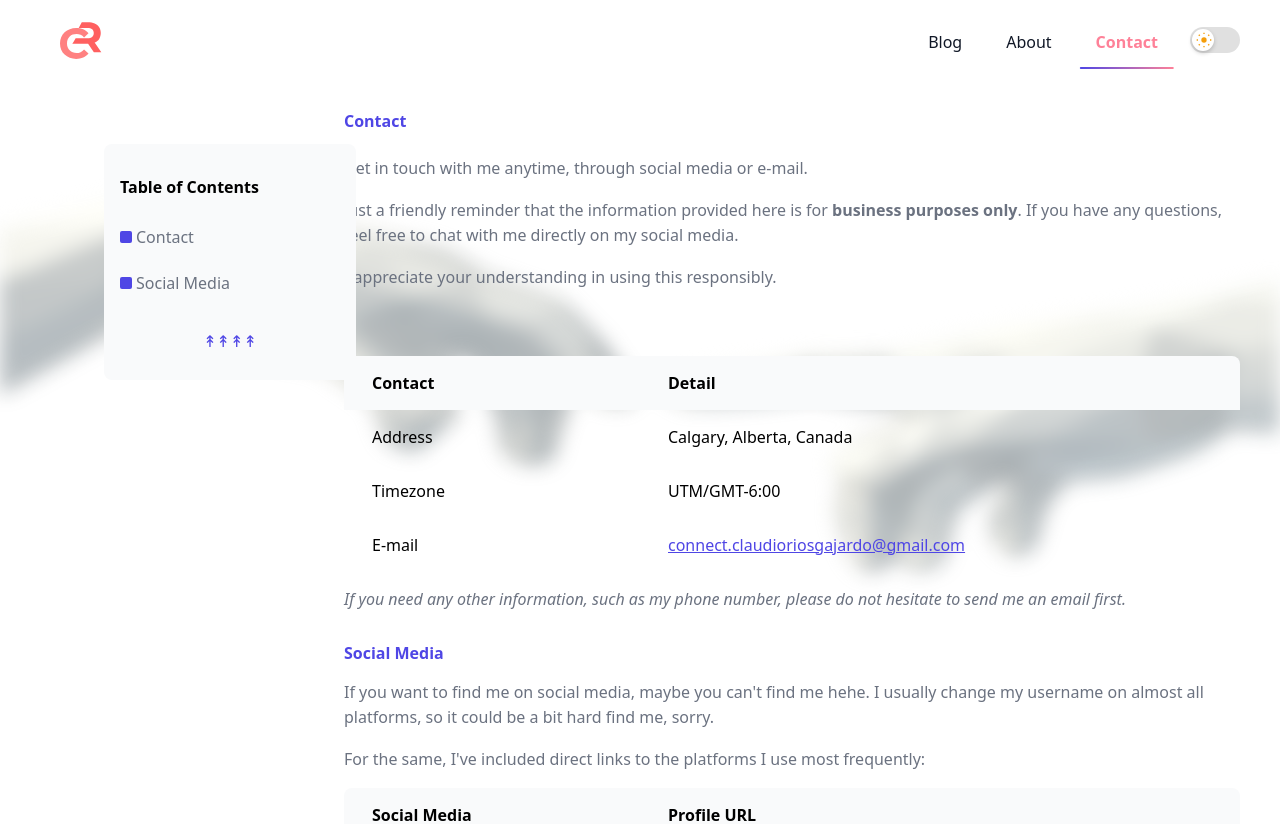
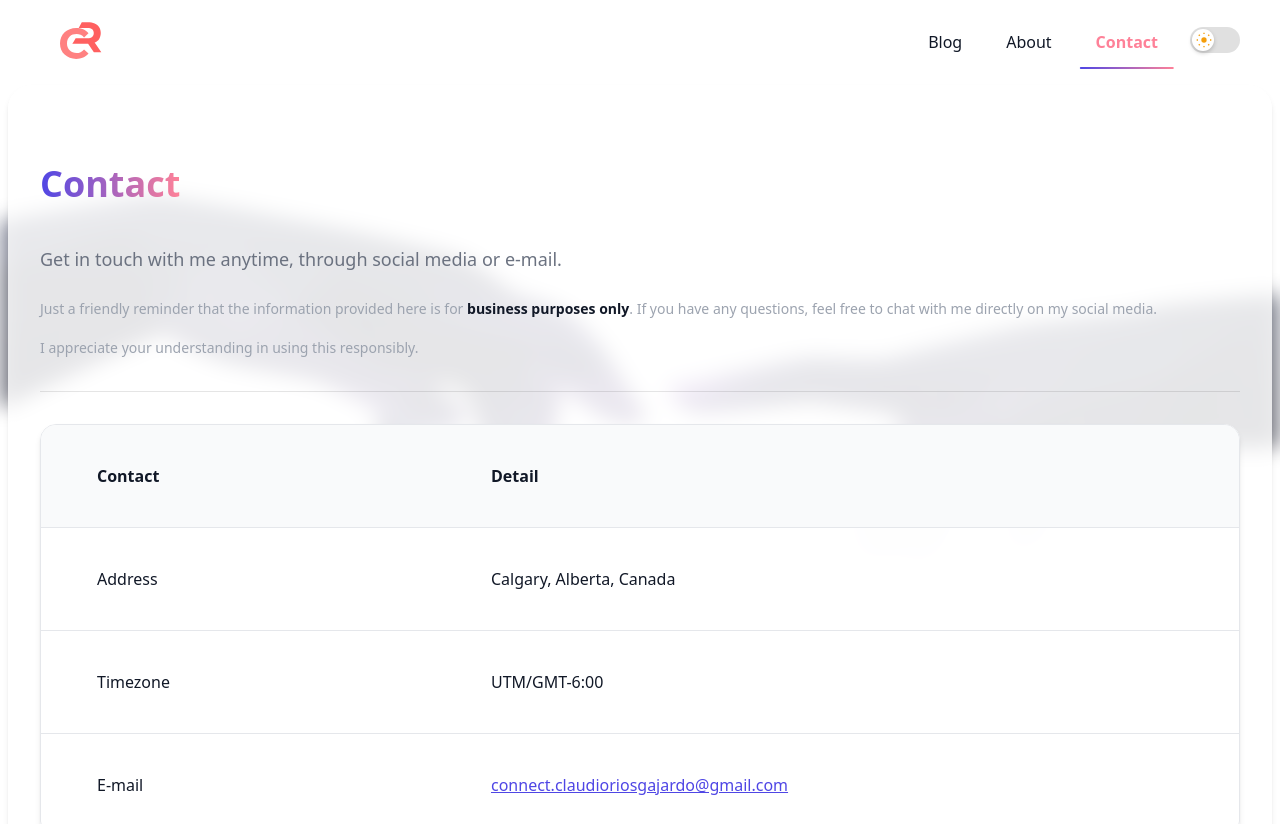
Before and after one commit to claudio-riosg/portfolio, an Angular app: page /contact in a window 1280 px wide. Shown: the top 824 px of the page. Built offline with nearby package versions, Linux system fonts and the light colour scheme.

Commit message:
update styles in contact page

```diff
--- a/src/app/features/contact/components/contact-info/contact-info.component.html
+++ b/src/app/features/contact/components/contact-info/contact-info.component.html
@@ -1,5 +1,5 @@
 <div class="contact-section">
-  <h1 class="contact-title">Contact</h1>
+  <h1 class="contact-title"><span class="title-gradient">Contact</span></h1>
 
   <div class="contact-content">
     <p class="contact-description">
--- a/src/app/features/contact/components/contact-info/contact-info.component.scss
+++ b/src/app/features/contact/components/contact-info/contact-info.component.scss
@@ -3,34 +3,50 @@
 }
 
 .contact-title {
-  font-size: calc(var(--text-base) * 2.5);
-  font-weight: 700;
-  color: var(--color-primary);
+  font-size: var(--font-size-h3, 2.25rem);
+  font-weight: var(--font-weight-bold, 700);
+  color: var(--color-heading, #f3f4f6);
   margin-bottom: var(--space-lg);
+  padding-bottom: var(--space-sm);
+}
+
+.title-gradient {
+  background: linear-gradient(90deg, var(--color-primary, #4f46e5), var(--color-secondary, #ec4899));
+  -webkit-background-clip: text;
+  -webkit-text-fill-color: transparent;
+  background-clip: text;
+  color: transparent;
+  display: inline-block;
+  position: relative;
 }
 
 .contact-description {
-  font-size: var(--text-md);
-  color: var(--color-text-secondary);
-  margin-bottom: var(--space-md);
-  line-height: 1.6;
+  font-size: var(--font-size-md, 1.125rem);
+  color: var(--color-text-secondary, #d1d5db);
+  margin-bottom: var(--space-lg);
+  line-height: 1.7;
 }
 
 .contact-note {
-  font-size: var(--text-sm);
-  color: var(--color-text-secondary);
+  font-size: var(--font-size-sm, 0.875rem);
+  color: var(--color-text-tertiary, #9ca3af);
   margin-bottom: var(--space-md);
   line-height: 1.6;
+  strong {
+    color: var(--color-text-primary, #f3f4f6);
+    font-weight: var(--font-weight-semibold, 600);
+  }
 }
 
 .contact-divider {
   height: 1px;
-  background-color: var(--color-border);
+  background-color: var(--color-border-subtle, rgba(255, 255, 255, 0.1));
   margin: var(--space-xl) 0;
 }
 
 .contact-footer {
-  font-size: var(--text-sm);
-  color: var(--color-text-secondary);
+  font-size: var(--font-size-sm, 0.875rem);
+  color: var(--color-text-secondary, #d1d5db);
   font-style: italic;
+  margin-top: var(--space-lg);
 }
--- a/src/app/features/contact/components/social-media-info/social-media-info.component.html
+++ b/src/app/features/contact/components/social-media-info/social-media-info.component.html
@@ -1,5 +1,5 @@
   <div class="social-section">
-    <h2 class="section-title">Social Media</h2>
+    <h2 class="section-title"><span class="title-gradient">Social Media</span></h2>
     <p class="section-description">
       If you want to find me on social media, maybe you can't find me hehe. I usually change my username on almost all platforms,
       so it could be a bit hard find me, sorry.
--- a/src/app/features/contact/components/social-media-info/social-media-info.component.scss
+++ b/src/app/features/contact/components/social-media-info/social-media-info.component.scss
@@ -1,15 +1,27 @@
 .social-section {
+  margin-top: var(--space-xxl);
   .section-title {
-    font-size: calc(var(--text-base) * 1.8);
-    font-weight: 600;
-    color: var(--color-primary);
-    margin-bottom: var(--space-md);
+    font-size: var(--font-size-h3, 2.25rem);
+    font-weight: var(--font-weight-bold, 700);
+    color: var(--color-heading, #f3f4f6);
+    margin-bottom: var(--space-lg);
+    padding-bottom: var(--space-sm);
   }
 
   .section-description {
-    font-size: var(--text-md);
-    color: var(--color-text-secondary);
-    margin-bottom: var(--space-md);
-    line-height: 1.6;
+    font-size: var(--font-size-md, 1.125rem);
+    color: var(--color-text-secondary, #d1d5db);
+    margin-bottom: var(--space-lg);
+    line-height: 1.7;
   }
 }
+
+.title-gradient {
+  background: linear-gradient(90deg, var(--color-primary, #4f46e5), var(--color-secondary, #ec4899));
+  -webkit-background-clip: text;
+  -webkit-text-fill-color: transparent;
+  background-clip: text;
+  color: transparent;
+  display: inline-block;
+  position: relative;
+}
--- a/src/app/features/contact/containers/contact/contact.component.html
+++ b/src/app/features/contact/containers/contact/contact.component.html
@@ -1,10 +1,7 @@
-<app-floating-island-background [imageUrl]="imageUrl()" [isDarkTheme]="false" />
+<app-floating-island-background [imageUrl]="imageUrl()" [isDarkTheme]="true" />
 <div class="page-container">
-  <app-toc [sections]="tocSections"></app-toc>
   <section class="content-container">
     <app-contact-info [contactInfo]="contactInfo()"></app-contact-info>
-    <app-social-media-info
-      [socialMediaInfo]="socialMediaInfo()"
-    ></app-social-media-info>
+    <app-social-media-info [socialMediaInfo]="socialMediaInfo()"></app-social-media-info>
   </section>
 </div>
--- a/src/app/features/contact/containers/contact/contact.component.scss
+++ b/src/app/features/contact/containers/contact/contact.component.scss
@@ -1,8 +1,21 @@
+:host {
+  --contact-bg-color: var(--color-bg, #1a1a1a);
+  --contact-text-color: var(--color-text-primary, #f3f4f6);
+  --contact-padding: var(--space-xl, 2rem);
+  --contact-gap: var(--space-xxl, 3rem);
+}
+
 .page-container {
   display: flex;
   max-width: 1200px;
   margin: 0 auto;
-  gap: var(--space-xl);
+  gap: var(--contact-gap);
+  padding: var(--contact-padding);
+  background: var(--card-bg, rgba(255,255,255,0.08));
+  color: var(--contact-text-color);
+  border-radius: 24px;
+  box-shadow: var(--shadow-card-default, none);
+  backdrop-filter: blur(4px);
 }
 
 .content-container {
@@ -14,7 +27,8 @@
 @media (max-width: 992px) {
   .page-container {
     flex-direction: column;
-    padding: var(--space-md);
+    padding: var(--space-lg);
+    gap: var(--space-lg);
   }
 
   .content-container {
--- a/src/app/shared/ui/table-content/table-content.component.html
+++ b/src/app/shared/ui/table-content/table-content.component.html
@@ -1,16 +1,16 @@
-<div class="table-container">
-  <div class="table-row header">
+<div class="table-container" role="table" aria-label="Contact Information">
+  <div class="table-row header" role="row">
     @for (header of headers; track $index) {
-      <div class="table-cell" [style.flex]="columnWidths[$index] || '1'">
+      <div class="table-cell" role="columnheader" [style.flex]="columnWidths[$index] || '1'">
         {{ header }}
       </div>
     }
   </div>
 
   @for (row of rows; track $index) {
-    <div class="table-row">
+    <div class="table-row" role="row">
       @for (cell of row; track $index) {
-        <div class="table-cell" [style.flex]="columnWidths[$index] || '1'">
+        <div class="table-cell" role="cell" [style.flex]="columnWidths[$index] || '1'">
           @if (cell.link) {
             <a [href]="cell.link" target="_blank" rel="noopener noreferrer">{{ cell.text }}</a>
           } @else {
--- a/src/app/shared/ui/table-content/table-content.component.scss
+++ b/src/app/shared/ui/table-content/table-content.component.scss
@@ -1,34 +1,48 @@
 .table-container {
-  border: 1px solid var(--color-border);
-  border-radius: 8px;
+  border: 1px solid var(--color-border-global, #374151);
+  border-radius: 16px;
   overflow: hidden;
-  margin: var(--space-md) 0;
+  margin: var(--space-lg) 0;
+  background: var(--card-bg, rgba(255,255,255,0.02));
+  box-shadow: var(--shadow-card-default, none);
+  backdrop-filter: blur(2px);
 }
 
 .table-row {
   display: flex;
-  padding: var(--space-md);
-  border-bottom: 1px solid var(--color-border);
+  padding: var(--space-lg) var(--space-xl);
+  border-bottom: 1px solid var(--color-border-global, #374151);
+  background: transparent;
+  align-items: center;
+  transition: background 0.2s;
 
   &:last-child {
     border-bottom: none;
   }
 
   &.header {
-    background-color: var(--color-bg-secondary);
-    font-weight: 600;
+    background-color: var(--color-bg-secondary, #2d2d2d);
+    font-weight: var(--font-weight-bold, 700);
+    color: var(--color-heading, #f3f4f6);
+    font-size: var(--font-size-md, 1.125rem);
+  }
+
+  &:not(.header):hover {
+    background: var(--hover-bg, rgba(255,255,255,0.05));
   }
 }
 
 .table-cell {
-  padding: 0 var(--space-sm);
+  padding: var(--space-md) var(--space-lg);
+  font-size: var(--font-size-base, 1rem);
+  color: var(--color-text-primary, #f3f4f6);
 
   a {
-    color: var(--color-primary);
+    color: var(--color-primary, #818cf8);
     transition: color 0.3s ease;
 
     &:hover {
-      color: var(--color-secondary);
+      color: var(--color-secondary, #fe8198);
       text-decoration: underline;
     }
   }
@@ -38,6 +52,7 @@
   .table-row {
     flex-direction: column;
     gap: var(--space-xs);
+    padding: var(--space-md);
   }
 
   .table-row.header {
@@ -49,7 +64,7 @@
 
     &::before {
       content: attr(data-label);
-      font-weight: 600;
+      font-weight: var(--font-weight-semibold, 600);
       margin-right: var(--space-sm);
     }
   }
```
Also changed, not shown: public/icons/sprite-media.svg.
